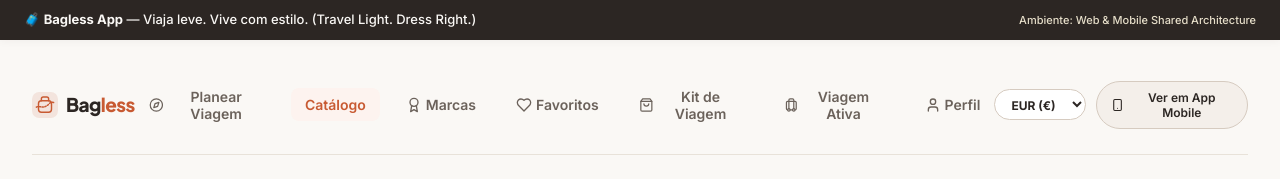
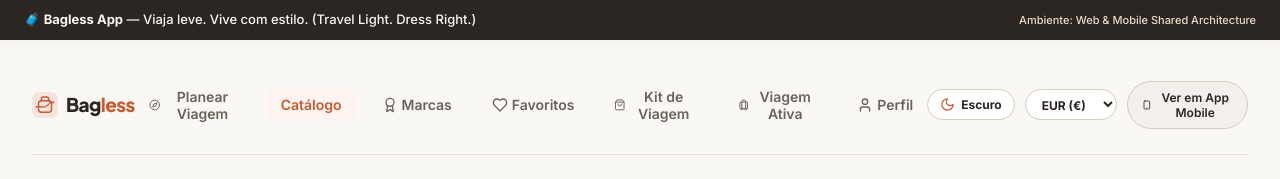
Before and after one commit to YvlLima/BagLess, a React (Vite) app: page / in a window 1280 px wide. Shown: the top 179 px of the page. Built offline with nearby package versions, Linux system fonts and the light colour scheme.

Commit message:
Add Dark Mode theme toggle with ThemeContext and CSS variables

```diff
--- a/src/App.jsx
+++ b/src/App.jsx
@@ -2,6 +2,7 @@ import React from 'react';
 import { AppProvider, useApp } from './context/AppContext';
 import { WishlistProvider, useWishlist } from './context/WishlistContext';
 import { CurrencyProvider } from './context/CurrencyContext';
+import { ThemeProvider } from './context/ThemeContext';
 import { Navbar, ToastProvider, ProductModal } from './components';
 import {
   CatalogScreen,
@@ -128,6 +129,7 @@ const MainContent = () => {
 
 export function App() {
   return (
+    <ThemeProvider>
       <AppProvider>
         <WishlistProvider>
           <CurrencyProvider>
@@ -151,6 +153,7 @@ export function App() {
           </CurrencyProvider>
         </WishlistProvider>
       </AppProvider>
+    </ThemeProvider>
   );
 }
 
--- a/src/components/Navbar.jsx
+++ b/src/components/Navbar.jsx
@@ -1,14 +1,16 @@
 import React from 'react';
-import { ShoppingBag, Luggage, User, Compass, Smartphone, Monitor, Award, Heart } from 'lucide-react';
+import { ShoppingBag, Luggage, User, Compass, Smartphone, Monitor, Award, Heart, Sun, Moon } from 'lucide-react';
 import { useApp } from '../context/AppContext';
 import { useWishlist } from '../context/WishlistContext';
 import { useCurrency } from '../context/CurrencyContext';
+import { useTheme } from '../context/ThemeContext';
 import { BrandLogo } from './BrandLogo';
 
 export const Navbar = () => {
   const { currentScreen, setCurrentScreen, kit, activeRentals, isMobileFrame, setIsMobileFrame } = useApp();
   const { wishlist } = useWishlist();
   const { currency, setCurrency, RATES } = useCurrency();
+  const { theme, toggleTheme } = useTheme();
 
   return (
     <header className="header-nav">
@@ -124,8 +126,30 @@ export const Navbar = () => {
         </nav>
       )}
 
-      {/* Currency Switcher & Viewport Mode Toggle */}
+      {/* Currency Switcher, Dark Mode Toggle & Viewport Mode Toggle */}
       <div style={{ display: 'flex', alignItems: 'center', gap: '10px' }}>
+        {/* Dark / Light Mode Toggle */}
+        <button
+          onClick={toggleTheme}
+          style={{
+            background: 'var(--bg-surface)',
+            border: '1px solid var(--border-medium)',
+            borderRadius: 'var(--radius-full)',
+            padding: '7px 12px',
+            fontSize: '12px',
+            fontWeight: 700,
+            color: 'var(--text-main)',
+            display: 'inline-flex',
+            alignItems: 'center',
+            gap: '6px',
+            cursor: 'pointer'
+          }}
+          title={theme === 'dark' ? 'Mudar para Modo Claro' : 'Mudar para Modo Escuro'}
+        >
+          {theme === 'dark' ? <Sun size={15} color="#F59E0B" /> : <Moon size={15} color="var(--primary-terracotta)" />}
+          <span>{theme === 'dark' ? 'Claro' : 'Escuro'}</span>
+        </button>
+
         <select
           value={currency}
           onChange={(e) => setCurrency(e.target.value)}
--- /dev/null
+++ b/src/context/ThemeContext.jsx
@@ -0,0 +1,36 @@
+import React, { createContext, useContext, useState, useEffect } from 'react';
+
+const ThemeContext = createContext();
+
+export const ThemeProvider = ({ children }) => {
+  const [theme, setTheme] = useState(() => {
+    try {
+      const saved = localStorage.getItem('bagless_theme');
+      if (saved) return saved;
+      return window.matchMedia && window.matchMedia('(prefers-color-scheme: dark)').matches ? 'dark' : 'light';
+    } catch (e) {
+      return 'light';
+    }
+  });
+
+  useEffect(() => {
+    try {
+      document.documentElement.setAttribute('data-theme', theme);
+      localStorage.setItem('bagless_theme', theme);
+    } catch (e) {
+      console.error('Failed to set theme in localStorage', e);
+    }
+  }, [theme]);
+
+  const toggleTheme = () => {
+    setTheme((prev) => (prev === 'light' ? 'dark' : 'light'));
+  };
+
+  return (
+    <ThemeContext.Provider value={{ theme, toggleTheme }}>
+      {children}
+    </ThemeContext.Provider>
+  );
+};
+
+export const useTheme = () => useContext(ThemeContext);
--- a/src/index.css
+++ b/src/index.css
@@ -4,6 +4,7 @@
 
 :root {
   /* Color Tokens */
+  --bg-body-outer: #ECE7E1;
   --bg-main: #FAF8F5;
   --bg-surface: #FFFFFF;
   --bg-subtle: #F4EFEA;
@@ -52,6 +53,40 @@
   --transition-normal: 0.25s cubic-bezier(0.16, 1, 0.3, 1);
 }
 
+[data-theme="dark"] {
+  --bg-body-outer: #0D0C0B;
+  --bg-main: #161413;
+  --bg-surface: #201D1A;
+  --bg-subtle: #2C2824;
+  --bg-card: #201D1A;
+  --border-light: #36302B;
+  --border-medium: #4D453E;
+
+  --primary-terracotta: #DC6B44;
+  --primary-terracotta-hover: #EC7C55;
+  --primary-terracotta-light: #332019;
+
+  --accent-sand: #3D352B;
+  --accent-olive: #7A966B;
+  --accent-olive-light: #1E2919;
+
+  --text-main: #F4EFEA;
+  --text-muted: #BCAEA3;
+  --text-light: #8E8177;
+  --text-inverse: #141211;
+
+  --badge-eco-bg: #1B3322;
+  --badge-eco-text: #69C980;
+  --badge-mid-bg: #162C42;
+  --badge-mid-text: #6CB3F5;
+  --badge-lux-bg: #3B2610;
+  --badge-lux-text: #F5B066;
+
+  --shadow-sm: 0 2px 8px rgba(0, 0, 0, 0.4);
+  --shadow-md: 0 8px 24px rgba(0, 0, 0, 0.5);
+  --shadow-lg: 0 16px 40px rgba(0, 0, 0, 0.6);
+}
+
 * {
   box-sizing: border-box;
   margin: 0;
@@ -60,7 +95,7 @@
 
 body {
   font-family: var(--font-body);
-  background-color: #ECE7E1;
+  background-color: var(--bg-body-outer);
   color: var(--text-main);
   line-height: 1.5;
   -webkit-font-smoothing: antialiased;
@@ -392,7 +427,7 @@ input, select, textarea {
   left: 0;
   right: 0;
   height: 68px;
-  background: rgba(255, 255, 255, 0.95);
+  background: var(--bg-surface);
   backdrop-filter: blur(10px);
   border-top: 1px solid var(--border-light);
   display: flex;
```
Lines whose indentation alone changed are shown as unchanged.
